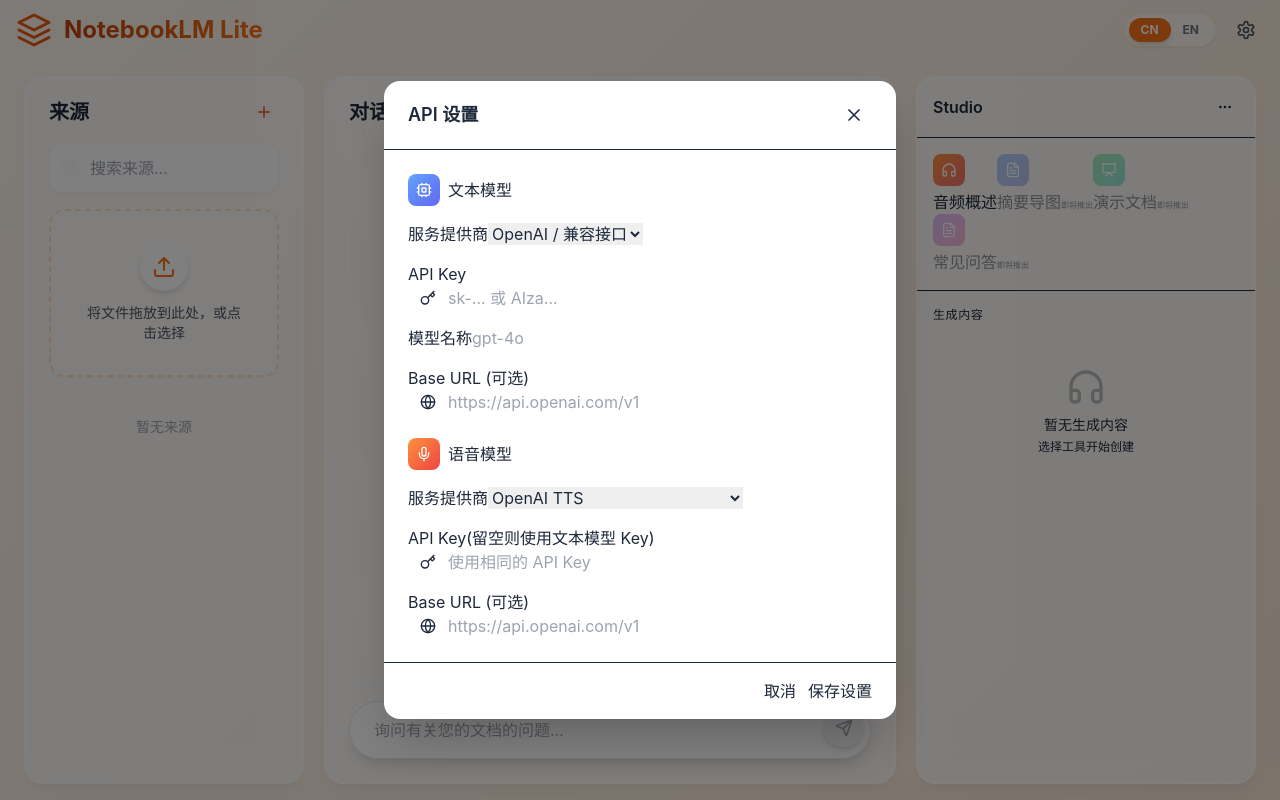
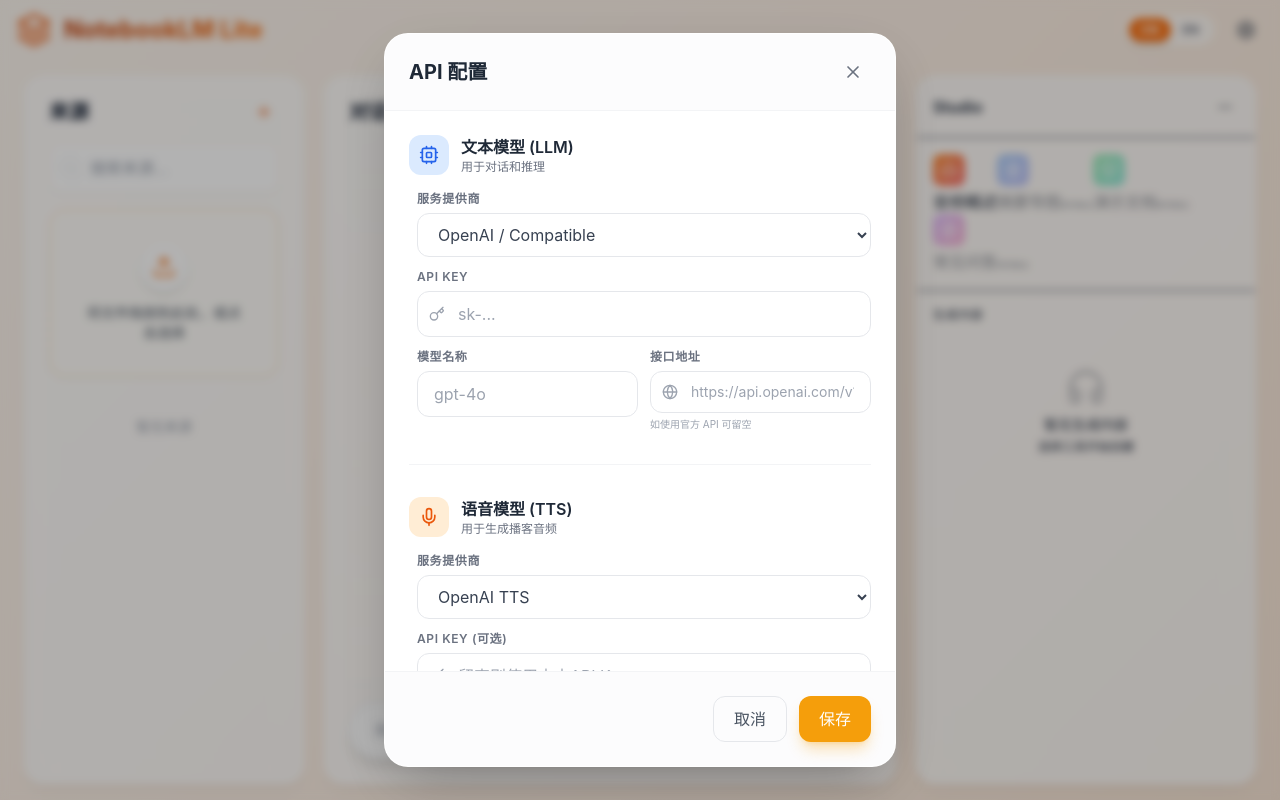
Before and after one commit to LRriver/NotebookLM-Lite, a React (Vite) app in the folder frontend/: page / in a window 1280 px wide. Both pictures are taken after a click on the button 1246 px from the left and 30 px from the top of the page. Built offline with nearby package versions, Linux system fonts and the light colour scheme.

Commit message:
feat(frontend): add full API config fields for all providers

```diff
--- a/frontend/src/components/ConfigModal.tsx
+++ b/frontend/src/components/ConfigModal.tsx
@@ -1,6 +1,7 @@
 import React, { useState } from 'react';
-import { X, Key, Globe, Cpu, Mic, ChevronDown } from 'lucide-react';
+import { X, Key, Cpu, Mic, Globe } from 'lucide-react';
 import type { ApiConfig } from '../App';
+import { useLanguage } from '../App';
 
 interface ConfigModalProps {
     config: ApiConfig;
@@ -9,8 +10,50 @@ interface ConfigModalProps {
 }
 
 export const ConfigModal: React.FC<ConfigModalProps> = ({ config, onConfigChange, onClose }) => {
+    const { lang } = useLanguage();
     const [localConfig, setLocalConfig] = useState<ApiConfig>(config);
-    const [showAdvanced, setShowAdvanced] = useState(false);
+
+    // Translations for ConfigModal
+    const t = {
+        zh: {
+            title: 'API 配置',
+            textModel: '文本模型 (LLM)',
+            textModelDesc: '用于对话和推理',
+            speechModel: '语音模型 (TTS)',
+            speechModelDesc: '用于生成播客音频',
+            provider: '服务提供商',
+            apiKey: 'API Key',
+            modelName: '模型名称',
+            baseUrl: '接口地址',
+            apiKeyOptional: 'API Key (可选)',
+            apiKeyPlaceholder: '留空则使用文本API Key',
+            cancel: '取消',
+            save: '保存',
+            googleUrlHint: '留空则使用 Google 官方 API',
+            openaiUrlHint: '如使用官方 API 可留空',
+            ttsModelPlaceholder: 'tts-1 或 tts-1-hd',
+            dashscopeModelPlaceholder: 'cosyvoice-v1'
+        },
+        en: {
+            title: 'API Configuration',
+            textModel: 'Text Model (LLM)',
+            textModelDesc: 'Handles conversation and reasoning',
+            speechModel: 'Speech Model (TTS)',
+            speechModelDesc: 'Generates podcast audio',
+            provider: 'Provider',
+            apiKey: 'API Key',
+            modelName: 'Model Name',
+            baseUrl: 'Base URL',
+            apiKeyOptional: 'API Key (Optional)',
+            apiKeyPlaceholder: 'Leave empty to use Text API Key',
+            cancel: 'Cancel',
+            save: 'Save Changes',
+            googleUrlHint: 'Leave empty for official Google API',
+            openaiUrlHint: 'Leave empty for official API',
+            ttsModelPlaceholder: 'tts-1 or tts-1-hd',
+            dashscopeModelPlaceholder: 'cosyvoice-v1'
+        }
+    }[lang];
 
     const handleChange = (key: keyof ApiConfig, value: string) => {
         setLocalConfig(prev => ({ ...prev, [key]: value }));
@@ -22,152 +65,180 @@ export const ConfigModal: React.FC<ConfigModalProps> = ({ config, onConfigChange
     };
 
     return (
-        <div className="fixed inset-0 bg-black/50 flex items-center justify-center z-50 p-4">
-            <div className="bg-white rounded-2xl w-full max-w-lg shadow-2xl fade-in">
-                {/* Header */}
-                <div className="flex items-center justify-between px-6 py-4 border-b border-[var(--border-light)]">
-                    <h2 className="text-lg font-semibold text-[var(--warm-800)]">API 设置</h2>
-                    <button
-                        onClick={onClose}
-                        className="p-2 hover:bg-[var(--bg-hover)] rounded-lg transition-colors"
+        <div className="fixed inset-0 bg-black/30 backdrop-blur-sm flex items-center justify-center z-50 p-4" onClick={onClose}>
+            <div
+                className="bg-white rounded-3xl w-full max-w-lg shadow-[0_20px_60px_-15px_rgba(0,0,0,0.3)] animate-fade-in overflow-hidden border border-white/50"
+                onClick={e => e.stopPropagation()}
             >
-                        <X className="w-5 h-5 text-[var(--warm-500)]" />
+                <div className="px-6 py-5 border-b border-gray-100 flex items-center justify-between bg-gray-50/50">
+                    <h2 className="text-xl font-bold text-gray-800">{t.title}</h2>
+                    <button onClick={onClose} className="p-2 hover:bg-gray-200 rounded-full transition-colors text-gray-500">
+                        <X size={20} />
                     </button>
                 </div>
 
-                {/* Content */}
-                <div className="p-6 space-y-6 max-h-[70vh] overflow-y-auto">
-                    {/* Text Model Section */}
+                <div className="p-6 space-y-8 max-h-[70vh] overflow-y-auto">
+                    {/* Text Model */}
                     <div className="space-y-4">
-                        <div className="flex items-center gap-2 mb-2">
-                            <div className="w-8 h-8 rounded-lg bg-gradient-to-br from-blue-400 to-indigo-500 flex items-center justify-center">
-                                <Cpu className="w-4 h-4 text-white" />
+                        <div className="flex items-center gap-3 mb-2">
+                            <div className="w-10 h-10 rounded-xl bg-blue-100 flex items-center justify-center text-blue-600">
+                                <Cpu size={20} />
                             </div>
-                            <h3 className="font-medium text-[var(--warm-800)]">文本模型</h3>
+                            <div>
+                                <h3 className="font-semibold text-gray-800">{t.textModel}</h3>
+                                <p className="text-xs text-gray-500">{t.textModelDesc}</p>
+                            </div>
                         </div>
 
+                        <div className="space-y-3 pl-2">
                             <div>
-                            <label className="label">服务提供商</label>
+                                <label className="block text-xs font-semibold text-gray-500 uppercase tracking-wider mb-1.5">{t.provider}</label>
                                 <select
                                     value={localConfig.textProvider}
-                                onChange={(e) => handleChange('textProvider', e.target.value as 'openai' | 'google')}
-                                className="select"
+                                    onChange={(e) => handleChange('textProvider', e.target.value)}
+                                    className="w-full px-4 py-2.5 rounded-xl border border-gray-200 bg-white text-gray-700 focus:ring-2 focus:ring-amber-500 focus:border-amber-500 outline-none transition-all"
                                 >
-                                <option value="openai">OpenAI / 兼容接口</option>
-                                <option value="google">Google GenAI</option>
+                                    <option value="openai">OpenAI / Compatible</option>
+                                    <option value="google">Google GenAI (Gemini)</option>
                                 </select>
                             </div>
 
                             <div>
-                            <label className="label">API Key</label>
+                                <label className="block text-xs font-semibold text-gray-500 uppercase tracking-wider mb-1.5">{t.apiKey}</label>
                                 <div className="relative">
-                                <Key className="absolute left-3 top-1/2 -translate-y-1/2 w-4 h-4 text-[var(--warm-400)]" />
+                                    <Key className="absolute left-3 top-1/2 -translate-y-1/2 w-4 h-4 text-gray-400" />
                                     <input
                                         type="password"
                                         value={localConfig.textApiKey}
                                         onChange={(e) => handleChange('textApiKey', e.target.value)}
-                                    placeholder="sk-... 或 AIza..."
-                                    className="input pl-10"
+                                        placeholder="sk-..."
+                                        className="w-full pl-10 pr-4 py-2.5 rounded-xl border border-gray-200 focus:ring-2 focus:ring-amber-500 focus:border-amber-500 outline-none transition-all"
                                     />
                                 </div>
                             </div>
 
+                            <div className="grid grid-cols-2 gap-3">
                                 <div>
-                            <label className="label">模型名称</label>
+                                    <label className="block text-xs font-semibold text-gray-500 uppercase tracking-wider mb-1.5">{t.modelName}</label>
                                     <input
                                         type="text"
                                         value={localConfig.textModel}
                                         onChange={(e) => handleChange('textModel', e.target.value)}
                                         placeholder={localConfig.textProvider === 'google' ? 'gemini-pro' : 'gpt-4o'}
-                                className="input"
+                                        className="w-full px-4 py-2.5 rounded-xl border border-gray-200 focus:ring-2 focus:ring-amber-500 focus:border-amber-500 outline-none transition-all"
                                     />
                                 </div>
-
-                        {localConfig.textProvider === 'openai' && (
                                 <div>
-                                <label className="label">Base URL <span className="text-[var(--warm-400)]">(可选)</span></label>
+                                    <label className="block text-xs font-semibold text-gray-500 uppercase tracking-wider mb-1.5">{t.baseUrl}</label>
                                     <div className="relative">
-                                    <Globe className="absolute left-3 top-1/2 -translate-y-1/2 w-4 h-4 text-[var(--warm-400)]" />
+                                        <Globe className="absolute left-3 top-1/2 -translate-y-1/2 w-4 h-4 text-gray-400" />
                                         <input
                                             type="text"
                                             value={localConfig.textBaseUrl}
                                             onChange={(e) => handleChange('textBaseUrl', e.target.value)}
-                                        placeholder="https://api.openai.com/v1"
-                                        className="input pl-10"
+                                            placeholder={localConfig.textProvider === 'google' ? 'https://generativelanguage.googleapis.com' : 'https://api.openai.com/v1'}
+                                            className="w-full pl-10 pr-4 py-2.5 rounded-xl border border-gray-200 focus:ring-2 focus:ring-amber-500 focus:border-amber-500 outline-none transition-all text-sm"
                                         />
                                     </div>
+                                    <p className="text-[10px] text-gray-400 mt-1">
+                                        {localConfig.textProvider === 'google' ? t.googleUrlHint : t.openaiUrlHint}
+                                    </p>
                                 </div>
-                        )}
+                            </div>
+                        </div>
                     </div>
 
-                    <div className="divider" />
+                    <div className="h-px bg-gray-100" />
 
-                    {/* Speech Model Section */}
+                    {/* Speech Model */}
                     <div className="space-y-4">
-                        <div className="flex items-center gap-2 mb-2">
-                            <div className="w-8 h-8 rounded-lg bg-gradient-to-br from-orange-400 to-red-500 flex items-center justify-center">
-                                <Mic className="w-4 h-4 text-white" />
+                        <div className="flex items-center gap-3 mb-2">
+                            <div className="w-10 h-10 rounded-xl bg-orange-100 flex items-center justify-center text-orange-600">
+                                <Mic size={20} />
                             </div>
-                            <h3 className="font-medium text-[var(--warm-800)]">语音模型</h3>
+                            <div>
+                                <h3 className="font-semibold text-gray-800">{t.speechModel}</h3>
+                                <p className="text-xs text-gray-500">{t.speechModelDesc}</p>
+                            </div>
                         </div>
 
+                        <div className="space-y-3 pl-2">
                             <div>
-                            <label className="label">服务提供商</label>
+                                <label className="block text-xs font-semibold text-gray-500 uppercase tracking-wider mb-1.5">{t.provider}</label>
                                 <select
                                     value={localConfig.speechProvider}
-                                onChange={(e) => handleChange('speechProvider', e.target.value as 'openai' | 'dashscope')}
-                                className="select"
+                                    onChange={(e) => handleChange('speechProvider', e.target.value)}
+                                    className="w-full px-4 py-2.5 rounded-xl border border-gray-200 bg-white text-gray-700 focus:ring-2 focus:ring-amber-500 focus:border-amber-500 outline-none transition-all"
                                 >
                                     <option value="openai">OpenAI TTS</option>
-                                <option value="dashscope">阿里云 Dashscope (CosyVoice)</option>
+                                    <option value="dashscope">{lang === 'zh' ? '阿里云 Dashscope' : 'Aliyun Dashscope'}</option>
                                 </select>
                             </div>
 
                             <div>
-                            <label className="label">
-                                API Key
-                                <span className="text-[var(--warm-400)]">
-                                    (留空则使用文本模型 Key)
-                                </span>
-                            </label>
+                                <label className="block text-xs font-semibold text-gray-500 uppercase tracking-wider mb-1.5">{t.apiKeyOptional}</label>
                                 <div className="relative">
-                                <Key className="absolute left-3 top-1/2 -translate-y-1/2 w-4 h-4 text-[var(--warm-400)]" />
+                                    <Key className="absolute left-3 top-1/2 -translate-y-1/2 w-4 h-4 text-gray-400" />
                                     <input
                                         type="password"
                                         value={localConfig.speechApiKey}
                                         onChange={(e) => handleChange('speechApiKey', e.target.value)}
-                                    placeholder="使用相同的 API Key"
-                                    className="input pl-10"
+                                        placeholder={t.apiKeyPlaceholder}
+                                        className="w-full pl-10 pr-4 py-2.5 rounded-xl border border-gray-200 focus:ring-2 focus:ring-amber-500 focus:border-amber-500 outline-none transition-all"
                                     />
                                 </div>
                             </div>
 
+                            {/* OpenAI TTS: show Base URL and Model */}
                             {localConfig.speechProvider === 'openai' && (
+                                <div className="grid grid-cols-2 gap-3">
                                     <div>
-                                <label className="label">Base URL <span className="text-[var(--warm-400)]">(可选)</span></label>
+                                        <label className="block text-xs font-semibold text-gray-500 uppercase tracking-wider mb-1.5">{t.modelName}</label>
+                                        <input
+                                            type="text"
+                                            value={localConfig.speechModel}
+                                            onChange={(e) => handleChange('speechModel', e.target.value)}
+                                            placeholder={t.ttsModelPlaceholder}
+                                            className="w-full px-4 py-2.5 rounded-xl border border-gray-200 focus:ring-2 focus:ring-amber-500 focus:border-amber-500 outline-none transition-all"
+                                        />
+                                    </div>
+                                    <div>
+                                        <label className="block text-xs font-semibold text-gray-500 uppercase tracking-wider mb-1.5">{t.baseUrl}</label>
                                         <div className="relative">
-                                    <Globe className="absolute left-3 top-1/2 -translate-y-1/2 w-4 h-4 text-[var(--warm-400)]" />
+                                            <Globe className="absolute left-3 top-1/2 -translate-y-1/2 w-4 h-4 text-gray-400" />
                                             <input
                                                 type="text"
                                                 value={localConfig.speechBaseUrl}
                                                 onChange={(e) => handleChange('speechBaseUrl', e.target.value)}
                                                 placeholder="https://api.openai.com/v1"
-                                        className="input pl-10"
+                                                className="w-full pl-10 pr-4 py-2.5 rounded-xl border border-gray-200 focus:ring-2 focus:ring-amber-500 focus:border-amber-500 outline-none transition-all text-sm"
                                             />
                                         </div>
+                                        <p className="text-[10px] text-gray-400 mt-1">{t.openaiUrlHint}</p>
+                                    </div>
+                                </div>
+                            )}
+
+                            {/* Dashscope TTS: show only Model */}
+                            {localConfig.speechProvider === 'dashscope' && (
+                                <div>
+                                    <label className="block text-xs font-semibold text-gray-500 uppercase tracking-wider mb-1.5">{t.modelName}</label>
+                                    <input
+                                        type="text"
+                                        value={localConfig.speechModel}
+                                        onChange={(e) => handleChange('speechModel', e.target.value)}
+                                        placeholder={t.dashscopeModelPlaceholder}
+                                        className="w-full px-4 py-2.5 rounded-xl border border-gray-200 focus:ring-2 focus:ring-amber-500 focus:border-amber-500 outline-none transition-all"
+                                    />
                                 </div>
                             )}
                         </div>
                     </div>
+                </div>
 
-                {/* Footer */}
-                <div className="flex justify-end gap-3 px-6 py-4 border-t border-[var(--border-light)] bg-[var(--warm-50)]">
-                    <button onClick={onClose} className="btn btn-secondary">
-                        取消
-                    </button>
-                    <button onClick={handleSave} className="btn btn-primary">
-                        保存设置
-                    </button>
+                <div className="p-6 border-t border-gray-100 bg-gray-50/50 flex justify-end gap-3">
+                    <button onClick={onClose} className="px-5 py-2.5 rounded-xl border border-gray-200 text-gray-600 font-medium hover:bg-white hover:border-gray-300 transition-all">{t.cancel}</button>
+                    <button onClick={handleSave} className="px-5 py-2.5 rounded-xl bg-amber-500 text-white font-medium hover:bg-amber-600 shadow-lg shadow-amber-500/30 transition-all">{t.save}</button>
                 </div>
             </div>
         </div>
```
Lines whose indentation alone changed are shown as unchanged.
